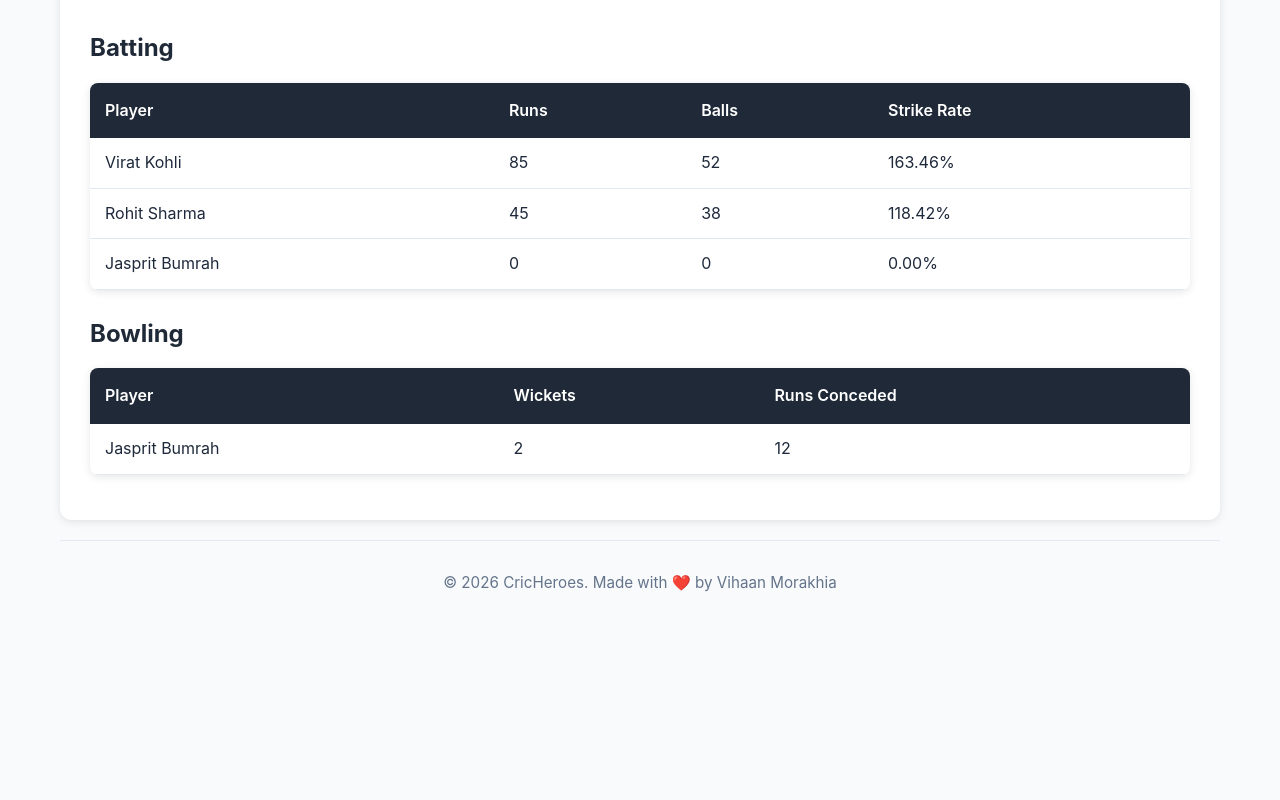
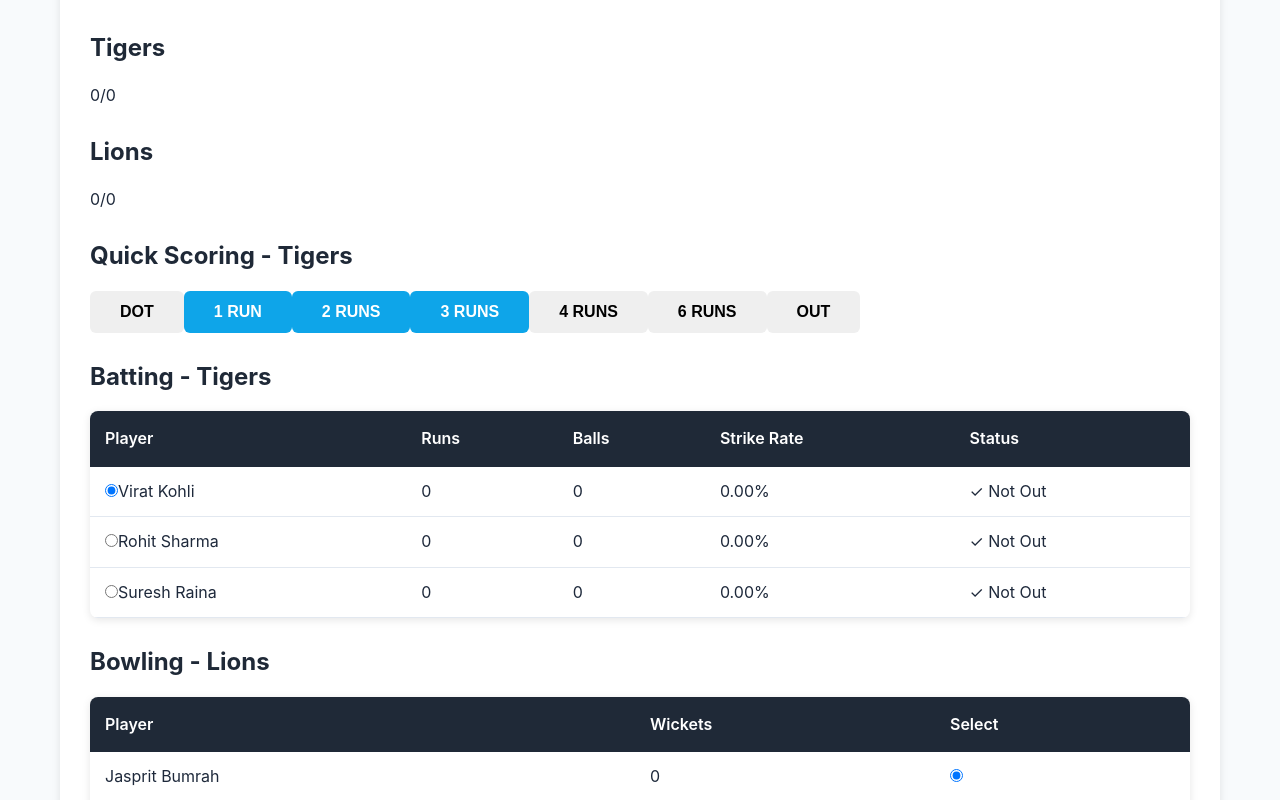
Before and after one commit to vihaanmorakhia/Cricheroes, a Next.js app: page /match/1 in a window 1280 px wide. Shown: the part 540-1340 px from the top of the page. Before the commit the page ends 1165 px from the top, so only its background shows below. Built offline with nearby package versions, Linux system fonts and the light colour scheme.

Commit message:
Add interactive live scoring functionality to match page

```diff
--- a/pages/match/[id].tsx
+++ b/pages/match/[id].tsx
@@ -8,17 +8,104 @@
   runs: number;
   balls: number;
   wickets: number;
+  isOut: boolean;
+}
+
+interface Team {
+  name: string;
+  players: Player[];
+  totalRuns: number;
+  wicketsLost: number;
 }
 
 export default function Match() {
   const router = useRouter();
   const { id } = router.query;
 
-  const [players] = useState<Player[]>([
-    { id: '1', name: 'Virat Kohli', runs: 85, balls: 52, wickets: 0 },
-    { id: '2', name: 'Rohit Sharma', runs: 45, balls: 38, wickets: 0 },
-    { id: '3', name: 'Jasprit Bumrah', runs: 0, balls: 0, wickets: 2 }
-  ]);
+  const [team1, setTeam1] = useState<Team>({
+    name: 'Tigers',
+    players: [
+      { id: '1', name: 'Virat Kohli', runs: 0, balls: 0, wickets: 0, isOut: false },
+      { id: '2', name: 'Rohit Sharma', runs: 0, balls: 0, wickets: 0, isOut: false },
+      { id: '3', name: 'Suresh Raina', runs: 0, balls: 0, wickets: 0, isOut: false },
+    ],
+    totalRuns: 0,
+    wicketsLost: 0,
+  });
+
+  const [team2, setTeam2] = useState<Team>({
+    name: 'Lions',
+    players: [
+      { id: '4', name: 'Jasprit Bumrah', runs: 0, balls: 0, wickets: 0, isOut: false },
+      { id: '5', name: 'Yuzvendra Chahal', runs: 0, balls: 0, wickets: 0, isOut: false },
+      { id: '6', name: 'Hardik Pandya', runs: 0, balls: 0, wickets: 0, isOut: false },
+    ],
+    totalRuns: 0,
+    wicketsLost: 0,
+  });
+
+  const [currentBatter, setCurrentBatter] = useState('1');
+  const [currentBowler, setCurrentBowler] = useState('4');
+  const [innings, setInnings] = useState(1);
+
+  const updatePlayerScore = (teamIndex: number, playerId: string, runs: number, balls: number = 1) => {
+    const team = teamIndex === 1 ? team1 : team2;
+    const updatedPlayers = team.players.map(p => {
+      if (p.id === playerId && !p.isOut) {
+        return { ...p, runs: p.runs + runs, balls: p.balls + balls };
+      }
+      return p;
+    });
+
+    const totalRuns = updatedPlayers.reduce((sum, p) => sum + p.runs, 0);
+    const updatedTeam = { ...team, players: updatedPlayers, totalRuns };
+
+    if (teamIndex === 1) {
+      setTeam1(updatedTeam);
+    } else {
+      setTeam2(updatedTeam);
+    }
+  };
+
+  const markPlayerOut = (teamIndex: number, playerId: string) => {
+    const team = teamIndex === 1 ? team1 : team2;
+    const updatedPlayers = team.players.map(p => {
+      if (p.id === playerId) {
+        return { ...p, isOut: true };
+      }
+      return p;
+    });
+
+    const updatedTeam = {
+      ...team,
+      players: updatedPlayers,
+      wicketsLost: team.wicketsLost + 1,
+    };
+
+    if (teamIndex === 1) {
+      setTeam1(updatedTeam);
+    } else {
+      setTeam2(updatedTeam);
+    }
+  };
+
+  const updateBowlerWickets = (teamIndex: number, playerId: string) => {
+    const team = teamIndex === 1 ? team1 : team2;
+    const updatedPlayers = team.players.map(p => {
+      if (p.id === playerId) {
+        return { ...p, wickets: p.wickets + 1 };
+      }
+      return p;
+    });
+
+    const updatedTeam = { ...team, players: updatedPlayers };
+
+    if (teamIndex === 1) {
+      setTeam1(updatedTeam);
+    } else {
+      setTeam2(updatedTeam);
+    }
+  };
 
   return (
     <div className="container">
@@ -35,15 +122,59 @@
       </nav>
 
       <main className="main">
-        <h2>Match {id} - Scorecard</h2>
+        <h2>Match {id} - Live Scorecard - Innings {innings}</h2>
 
         <div className="scorecard">
           <div className="match-info">
-            <div className="team">Tigers vs Lions</div>
-            <div className="status ongoing">Ongoing</div>
+            <div className="team">{team1.name} vs {team2.name}</div>
+            <div className="status ongoing">LIVE</div>
           </div>
 
-          <h3>Batting</h3>
+          <div className="scores-row">
+            <div className="score-box">
+              <h3>{team1.name}</h3>
+              <div className="score-display">
+                <span className="runs">{team1.totalRuns}</span>
+                <span className="wickets">/{team1.wicketsLost}</span>
+              </div>
+            </div>
+            <div className="score-box">
+              <h3>{team2.name}</h3>
+              <div className="score-display">
+                <span className="runs">{team2.totalRuns}</span>
+                <span className="wickets">/{team2.wicketsLost}</span>
+              </div>
+            </div>
+          </div>
+
+          <div className="controls-section">
+            <h3>Quick Scoring - {team1.name}</h3>
+            <div className="button-group">
+              <button onClick={() => updatePlayerScore(1, currentBatter, 0, 1)} className="btn btn-sm">
+                DOT
+              </button>
+              <button onClick={() => updatePlayerScore(1, currentBatter, 1)} className="btn btn-sm btn-primary">
+                1 RUN
+              </button>
+              <button onClick={() => updatePlayerScore(1, currentBatter, 2)} className="btn btn-sm btn-primary">
+                2 RUNS
+              </button>
+              <button onClick={() => updatePlayerScore(1, currentBatter, 3)} className="btn btn-sm btn-primary">
+                3 RUNS
+              </button>
+              <button onClick={() => updatePlayerScore(1, currentBatter, 4)} className="btn btn-sm btn-accent">
+                4 RUNS
+              </button>
+              <button onClick={() => updatePlayerScore(1, currentBatter, 6)} className="btn btn-sm btn-accent">
+                6 RUNS
+              </button>
+              <button onClick={() => markPlayerOut(1, currentBatter)} className="btn btn-sm btn-danger">
+                OUT
+              </button>
+            </div>
+          </div>
+
+          <h3>Batting - {team1.name}</h3>
           <table className="scorecard-table">
             <thead>
               <tr>
@@ -51,39 +182,67 @@
                 <th>Runs</th>
                 <th>Balls</th>
                 <th>Strike Rate</th>
+                <th>Status</th>
               </tr>
             </thead>
             <tbody>
-              {players.map(player => (
-                <tr key={player.id}>
-                  <td>{player.name}</td>
+              {team1.players.map(player => (
+                <tr key={player.id} className={player.isOut ? 'out' : ''}>
+                  <td>
+                    <input
+                      type="radio"
+                      name="batter"
+                      value={player.id}
+                      checked={currentBatter === player.id}
+                      onChange={() => setCurrentBatter(player.id)}
+                    />
+                    {player.name}
+                  </td>
                   <td>{player.runs}</td>
                   <td>{player.balls}</td>
                   <td>{player.balls > 0 ? ((player.runs / player.balls) * 100).toFixed(2) : '0.00'}%</td>
+                  <td>{player.isOut ? '❌ OUT' : '✓ Not Out'}</td>
                 </tr>
               ))}
             </tbody>
           </table>
 
-          <h3>Bowling</h3>
+          <h3>Bowling - {team2.name}</h3>
           <table className="scorecard-table">
             <thead>
               <tr>
                 <th>Player</th>
                 <th>Wickets</th>
-                <th>Runs Conceded</th>
+                <th>Select</th>
               </tr>
             </thead>
             <tbody>
-              {players.filter(p => p.wickets > 0).map(player => (
+              {team2.players.map(player => (
                 <tr key={player.id}>
                   <td>{player.name}</td>
                   <td>{player.wickets}</td>
-                  <td>12</td>
+                  <td>
+                    <input
+                      type="radio"
+                      name="bowler"
+                      value={player.id}
+                      checked={currentBowler === player.id}
+                      onChange={() => setCurrentBowler(player.id)}
+                    />
+                  </td>
                 </tr>
               ))}
             </tbody>
           </table>
+
+          <div className="button-group" style={{ marginTop: '20px' }}>
+            <button onClick={() => updateBowlerWickets(2, currentBowler)} className="btn btn-primary">
+              Add Wicket to Current Bowler
+            </button>
+            <button onClick={() => setInnings(innings === 1 ? 2 : 1)} className="btn btn-accent">
+              Switch Innings
+            </button>
+          </div>
         </div>
       </main>
 
```
